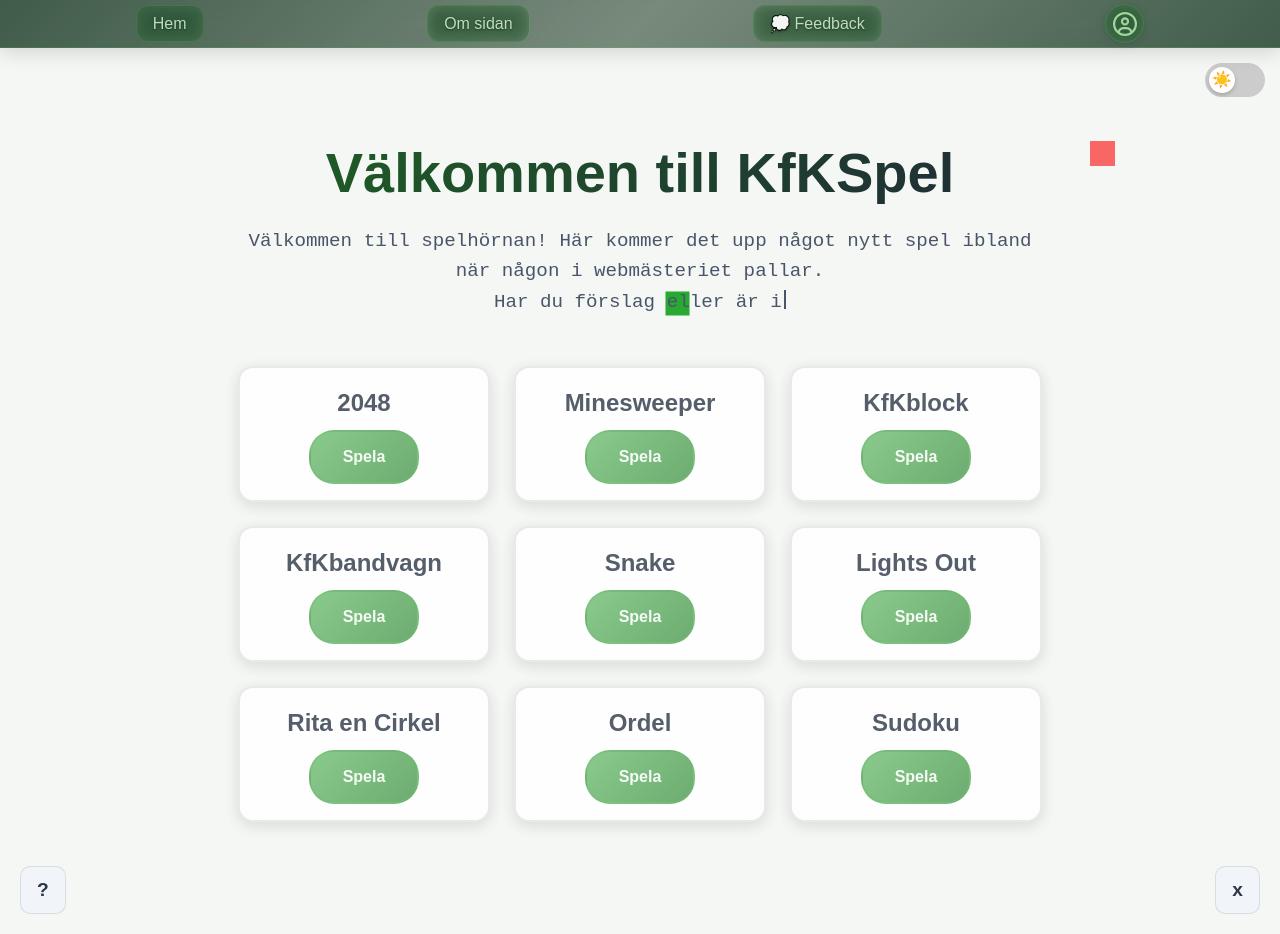
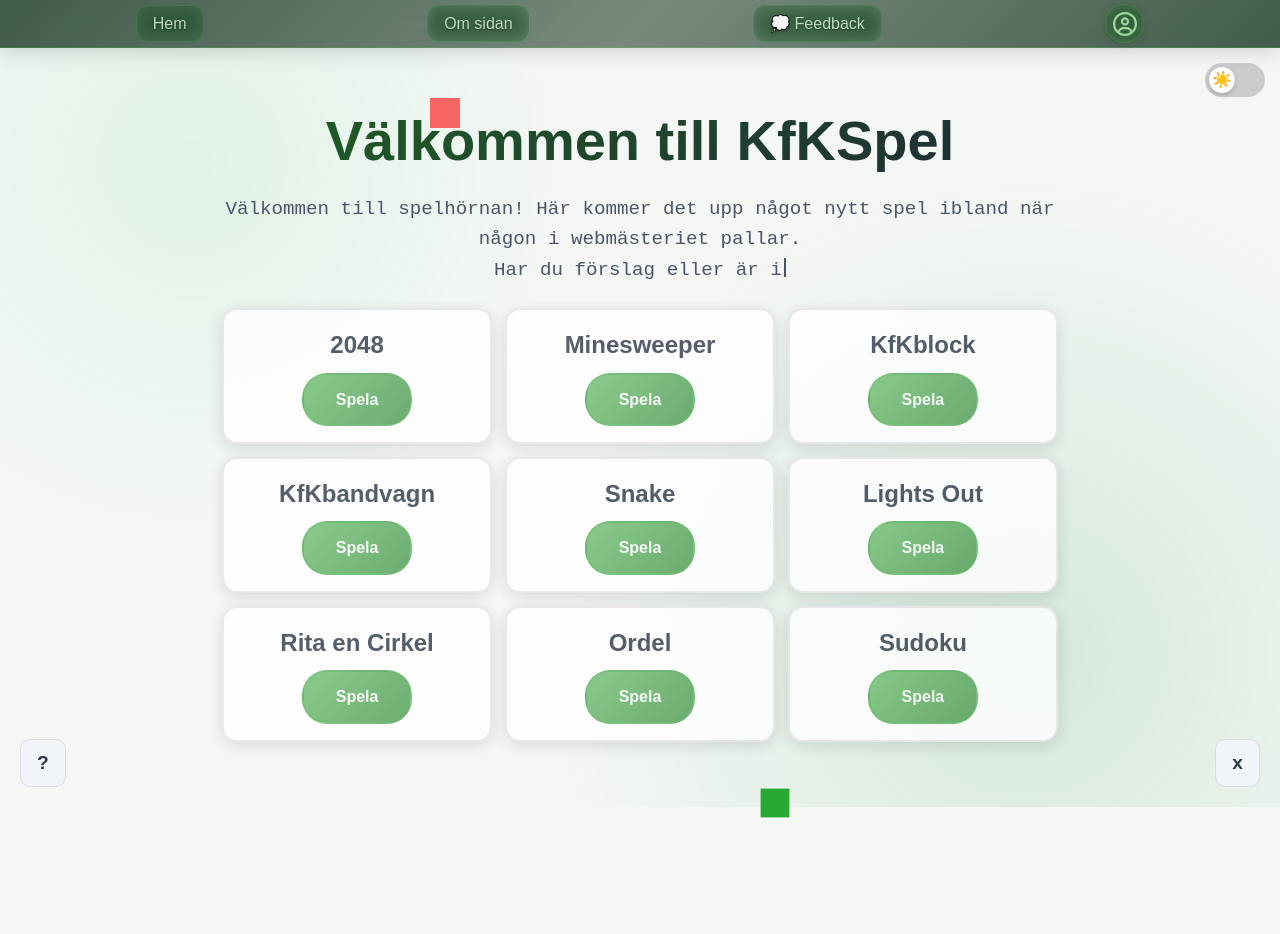
Before and after one commit to Webmastare/KfKspel, a Vue app: page / in a window 1280 px wide. After the commit the page ends 818 px from the top, so only its background shows below. Built offline with nearby package versions, Linux system fonts and the light colour scheme; no server answers.

Commit message:
Fixed snake and landing page

```diff
--- a/src/components/HamiltonianSnake.vue
+++ b/src/components/HamiltonianSnake.vue
@@ -196,6 +196,9 @@ let score = 0
 let lastTime = performance.now()
 let frameCount = 0
 
+const MAX_GRID_CELLS = 1200
+const RECURSION_YIELD_INTERVAL = 80
+
 let context: CanvasRenderingContext2D
 let intervalID: any
 let animationFrameId: number
@@ -384,6 +387,10 @@ class GameMaster {
       await this.sleep(props.generationDelay)
     }
     const unvisitedNeighbors = node.neighbors.filter((neighbor) => !neighbor.visited)
+    if (!props.showGeneration && this.mazePath.length % RECURSION_YIELD_INTERVAL === 0) {
+      await Promise.resolve()
+    }
+
     if (unvisitedNeighbors.length > 0) {
       const nextCell = unvisitedNeighbors[Math.floor(Math.random() * unvisitedNeighbors.length)]
       if (nextCell) {
@@ -670,6 +677,11 @@ class GameMaster {
       await this.sleep(props.generationDelay)
     }
     node.visited = true
+
+    if (!props.showGeneration && this.hamilPath.length % RECURSION_YIELD_INTERVAL === 0) {
+      await Promise.resolve()
+    }
+
     // If all cells are in the path, check if we can connect back to start
     if (this.hamilPath.length === rows * columns) {
       let canConnectToStart = false
@@ -899,6 +911,16 @@ function initializeCanvas() {
   rows = tempRows % 2 === 0 ? tempRows : tempRows - 1
   if (rows < 4) rows = 4
 
+  if (rows * columns > MAX_GRID_CELLS) {
+    const scale = Math.sqrt((rows * columns) / MAX_GRID_CELLS)
+
+    const cappedCols = Math.max(4, Math.floor(columns / scale))
+    const cappedRows = Math.max(4, Math.floor(rows / scale))
+
+    columns = cappedCols % 2 === 0 ? cappedCols : cappedCols - 1
+    rows = cappedRows % 2 === 0 ? cappedRows : cappedRows - 1
+  }
+
   blockSize = Math.max(
     1,
     Math.min(Math.floor(canvasWidth / columns), Math.floor(canvasHeight / rows)),
--- a/src/pages/LandingPage.vue
+++ b/src/pages/LandingPage.vue
@@ -163,9 +163,11 @@ function toggleVisualization(type: 'cycle' | 'path' | 'generation') {
 .landing-page {
   position: relative;
   width: 100vw;
-  min-height: 100vh;
-  background: var(--theme-bg-primary);
-  transition: background 0.3s ease;
+  min-height: calc(100vh - 3rem);
+  background:
+    radial-gradient(circle at 15% 15%, rgba(45, 207, 105, 0.1), transparent 30%),
+    radial-gradient(circle at 80% 80%, rgba(12, 141, 59, 0.14), transparent 40%),
+    var(--theme-bg-primary);
 }
 
 .background-game {
@@ -186,16 +188,18 @@ function toggleVisualization(type: 'cycle' | 'path' | 'generation') {
   display: flex;
   justify-content: center;
   align-items: center;
-  padding: 2rem;
+  padding: 1.25rem 1.5rem;
   box-sizing: border-box;
   pointer-events: auto; /* Ensure overlay content is interactive */
 }
 
 .welcome-card {
   border-radius: 20px;
-  padding: 3rem;
+  padding: 1.75rem 2rem;
   max-width: 900px;
   width: 100%;
+  max-height: 100%;
+  overflow: auto;
   text-align: center;
   transition: all 0.3s ease;
   pointer-events: auto; /* Ensure card is interactive */
@@ -216,7 +220,7 @@ function toggleVisualization(type: 'cycle' | 'path' | 'generation') {
   .subtitle {
     font-size: 1.2rem;
     color: var(--theme-text-secondary);
-    margin-bottom: 3rem;
+    margin-bottom: 1.4rem;
     font-weight: 300;
     z-index: 1;
   }
@@ -262,8 +266,8 @@ function toggleVisualization(type: 'cycle' | 'path' | 'generation') {
 .game-grid {
   display: grid;
   grid-template-columns: repeat(auto-fit, minmax(200px, 1fr));
-  gap: 1.5rem;
-  margin-bottom: 2rem;
+  gap: 0.8rem;
+  margin-bottom: 1.1rem;
   z-index: 3;
 }
 
@@ -610,6 +614,22 @@ function toggleVisualization(type: 'cycle' | 'path' | 'generation') {
   }
 }
 
+@media (max-width: 900px), (max-height: 820px) {
+  .landing-page {
+    height: auto;
+    min-height: calc(100vh - 3rem);
+  }
+
+  .overlay-content {
+    height: auto;
+    min-height: calc(100vh - 3rem);
+  }
+
+  .welcome-card {
+    max-height: none;
+  }
+}
+
 // Responsive design
 @media (max-width: 768px) {
   .overlay-content {
```
